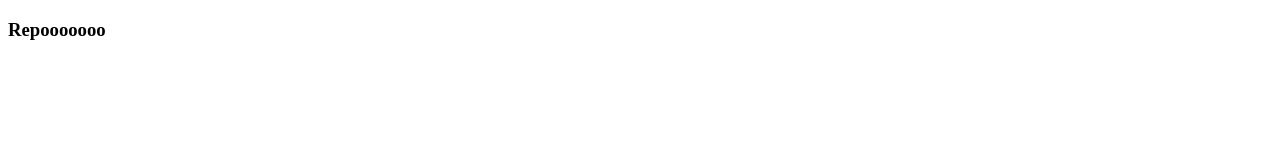
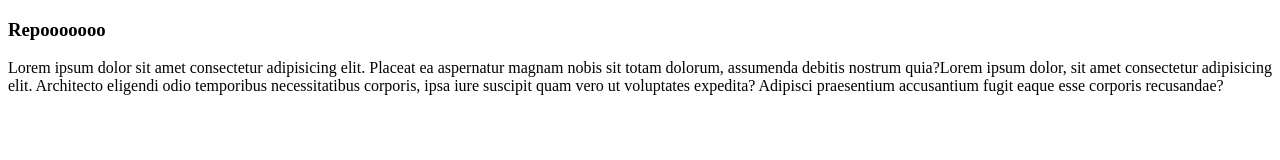
Before and after one commit to immehadi7/first_repo, a plain HTML site: page index.html in a window 1280 px wide. Drawn offline with Linux system fonts and the light colour scheme.

Commit message:
chng p tag

```diff
--- a/index.html
+++ b/index.html
@@ -8,5 +8,6 @@
 </head>
 <body>
      <h3>Repooooooo</h3>
+      <p>Lorem ipsum dolor sit amet consectetur adipisicing elit. Placeat ea aspernatur magnam nobis sit totam dolorum, assumenda debitis nostrum quia?Lorem ipsum dolor, sit amet consectetur adipisicing elit. Architecto eligendi odio temporibus necessitatibus corporis, ipsa iure suscipit quam vero ut voluptates expedita? Adipisci praesentium accusantium fugit eaque esse corporis recusandae?</p>
 </body>
 </html>
```
